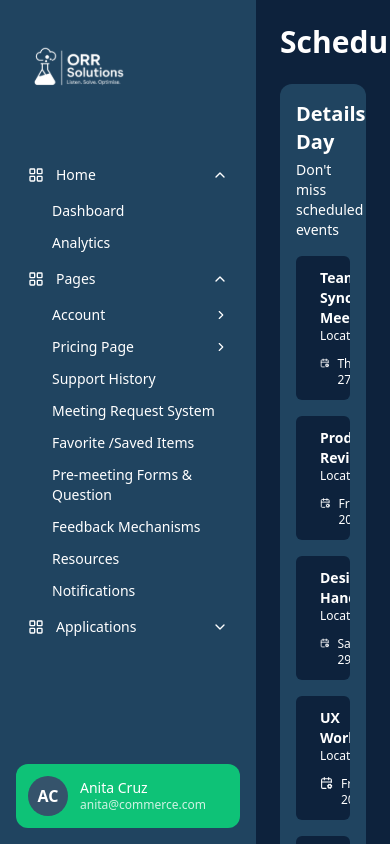
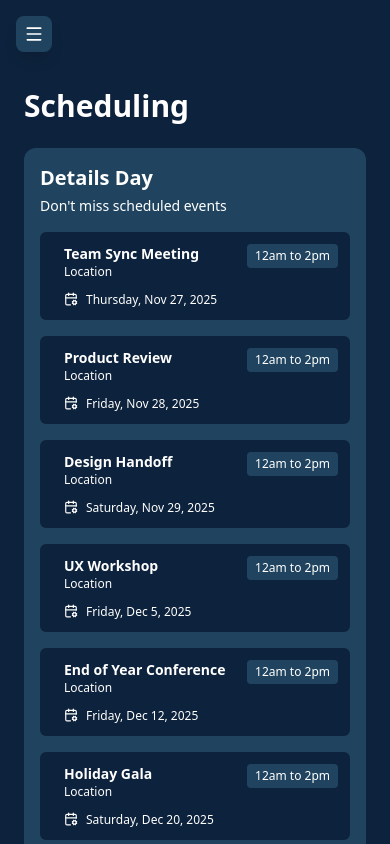
Before and after one commit to SK-PROJECTX/ORR-SOLUTION, a Next.js app in the folder client/: page /scheduling in a window 390 px wide. Built offline with nearby package versions, Linux system fonts and the light colour scheme.

Commit message:
make client mobile side Nav

```diff
--- a/client/app/(client_dashoard)/components/Sidebar.tsx
+++ b/client/app/(client_dashoard)/components/Sidebar.tsx
@@ -2,7 +2,7 @@
 
 import { useState } from "react";
 import { usePathname } from "next/navigation";
-import { ChevronDown, ChevronRight, LayoutGrid } from "lucide-react";
+import { ChevronDown, ChevronRight, LayoutGrid, Menu, X } from "lucide-react";
 import Link from "next/link";
 
 type OpenState = {
@@ -23,12 +23,33 @@ export default function Sidebar() {
     auth: false,
   });
   const [subOpen, setSubOpen] = useState<{[key: string]: boolean}>({});
+  const [isMobileMenuOpen, setIsMobileMenuOpen] = useState(false);
 
   const toggle = (key: keyof OpenState) => setOpen({ ...open, [key]: !open[key] });
   const toggleSub = (key: string) => setSubOpen({ ...subOpen, [key]: !subOpen[key] });
 
   return (
-    <aside className="w-64 h-screen bg-card text-foreground flex flex-col justify-between p-4 flex-shrink-0 overflow-y-auto">
+    <>
+      {/* Mobile Menu Button */}
+      <button
+        className="lg:hidden fixed top-4 left-4 z-50 p-2 bg-card rounded-lg shadow-lg"
+        onClick={() => setIsMobileMenuOpen(!isMobileMenuOpen)}
+      >
+        {isMobileMenuOpen ? <X size={20} /> : <Menu size={20} />}
+      </button>
+
+      {/* Mobile Overlay */}
+      {isMobileMenuOpen && (
+        <div
+          className="lg:hidden fixed inset-0 bg-black/50 z-40"
+          onClick={() => setIsMobileMenuOpen(false)}
+        />
+      )}
+
+      {/* Sidebar */}
+      <aside className={`w-64 h-screen bg-card text-foreground flex flex-col justify-between p-4 flex-shrink-0 overflow-y-auto transition-transform duration-300 ${
+        isMobileMenuOpen ? 'translate-x-0' : '-translate-x-full'
+      } lg:translate-x-0 fixed lg:relative z-50 lg:z-auto`}>
       <div>
         <div className="flex items-center px-2 mb-8">
           <img src="/images/logo.svg" alt="Logo" className="w-fit h-auto" />
@@ -122,6 +143,7 @@ export default function Sidebar() {
         </div>
       </div>
     </aside>
+    </>
   );
 }
 
--- a/client/app/(client_dashoard)/layout.tsx
+++ b/client/app/(client_dashoard)/layout.tsx
@@ -8,7 +8,7 @@ export default function ClientDashboardLayout({
   return (
     <div className="h-screen bg-background flex">
       <Sidebar />
-      <main className="flex-1 overflow-y-auto star">
+      <main className="flex-1 overflow-y-auto pt-16 lg:pt-0">
         {children}
       </main>
     </div>
```
